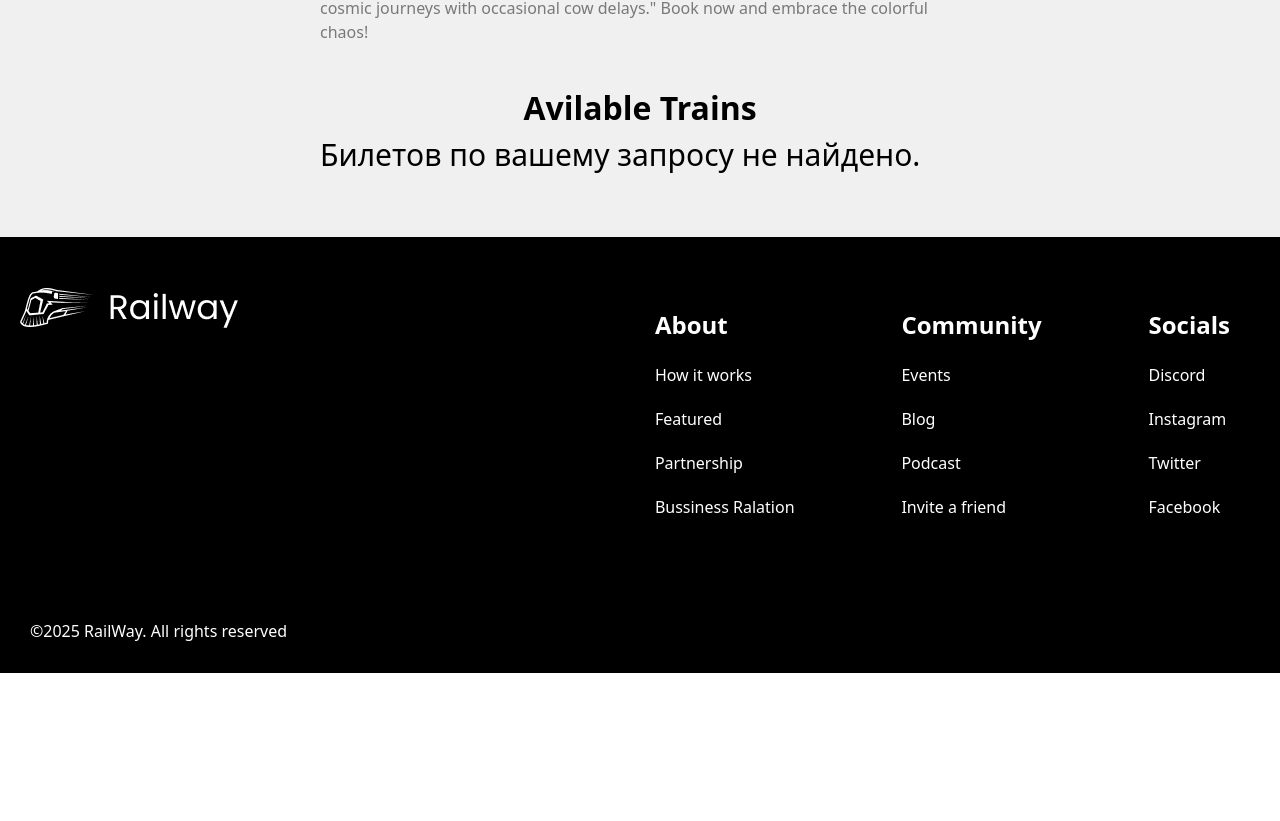
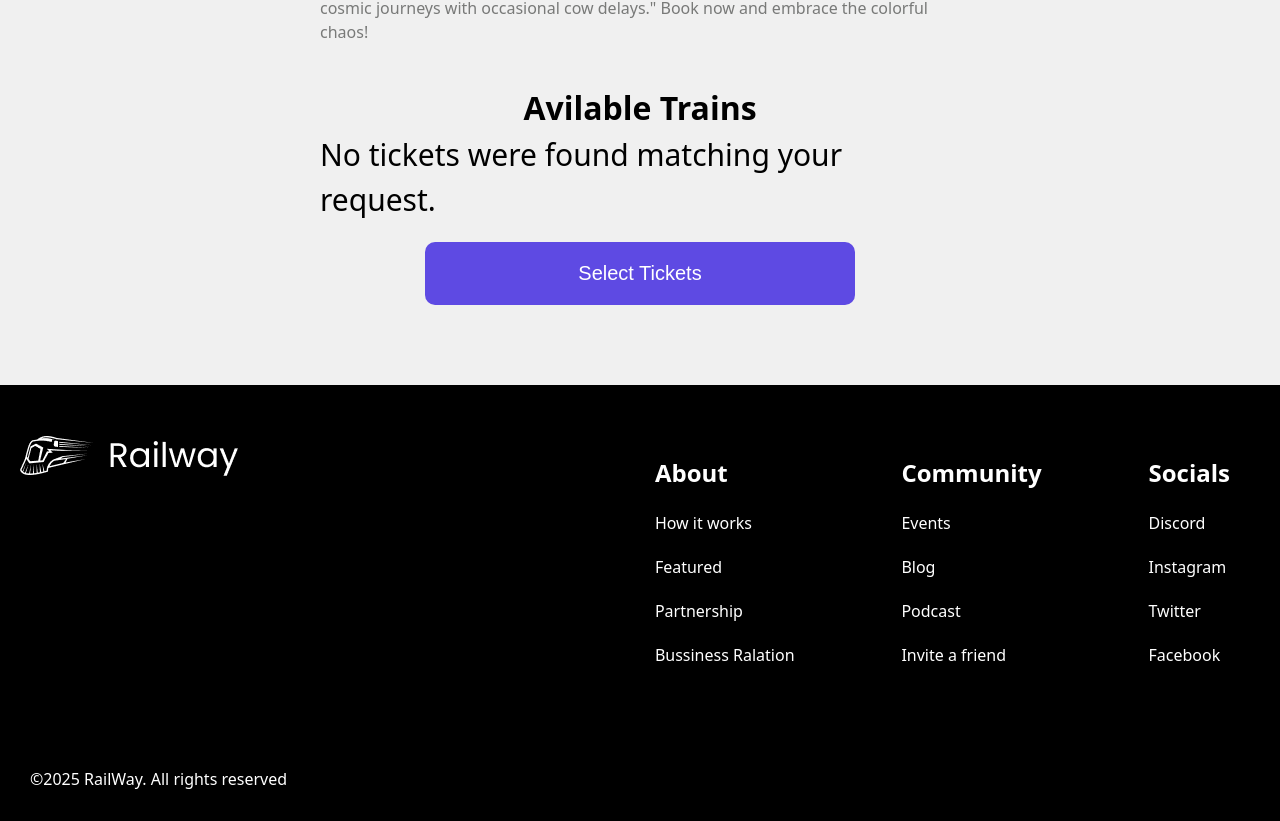
Before and after one commit to RiakhinEvgeniy/react-railway-tickets, a React (Vite) app in the folder railway-tickets/: page /search in a window 1280 px wide. Shown: the part 1154-1975 px from the top of the page. Before the commit the page ends 1827 px from the top, so only its background shows below. Built offline with nearby package versions, Linux system fonts and the light colour scheme; data requests are answered from the project's data file.

Commit message:
FEATURE: If no tickets are found, a return button appears to select a route.

```diff
--- a/railway-tickets/src/components/Buttons/SimpleButton.tsx
+++ b/railway-tickets/src/components/Buttons/SimpleButton.tsx
@@ -19,7 +19,7 @@ function SimpleButton(buttonProps: SimpleButtonProps) {
       navigate('/success');
     } else if (['payment-cancel', 'review-cancel'].includes(id)) {
       navigate(-1);
-    } else if (['success', 'success-cancel'].includes(id)) {
+    } else if (['success', 'success-cancel', 'no-tickets'].includes(id)) {
       navigate('/');
     }
   };
--- a/railway-tickets/src/pages/SearchResultsPage/SearchResultsPage.scss
+++ b/railway-tickets/src/pages/SearchResultsPage/SearchResultsPage.scss
@@ -71,6 +71,13 @@ $lightBackground: rgb(240, 240, 240);
       flex-direction: column;
       justify-content: center;
     }
+
+    &_no-tickets {
+      width: 100%;
+      display: flex;
+      flex-direction: column;
+      align-items: center;
+    }
   }
 }
 
--- a/railway-tickets/src/pages/SearchResultsPage/SearchResultsPage.tsx
+++ b/railway-tickets/src/pages/SearchResultsPage/SearchResultsPage.tsx
@@ -16,6 +16,7 @@ import {
 import filterTicketsByCities from '../../util/filterTickets';
 import loadFoodsDataFromDB from '../../util/loadFoodsData';
 import './SearchResultsPage.scss';
+import SimpleButton from '../../components/buttons/SimpleButton';
 
 function SearchResultsPage() {
   const initialFormData = useSelector((state: RootState) => state.formData);
@@ -53,8 +54,6 @@ function SearchResultsPage() {
   const changeDisplayGeneralCard = () => {
     setIsDisplayGeneralCard(!isDisplayGeneralCard);
   };
-
-  console.log(isDisplayGeneralCard);
 
   return (
     <div className="search-page">
@@ -152,13 +151,26 @@ function SearchResultsPage() {
                 <GeneralCard key={ticket.id} ticketData={ticket} />
               ))
             ) : (
-              <p style={{ color: 'black', fontSize: '30px' }}>
-                Билетов по вашему запросу не найдено.
-              </p>
+              <div className="search-page__wraper_no-tickets">
+                <p style={{ color: 'black', fontSize: '30px' }}>
+                  No tickets were found matching your request.
+                </p>
+                <SimpleButton
+                  id="no-tickets"
+                  className="blue"
+                  text="Select Tickets"
+                  type="button"
+                />
+              </div>
             )}
           </div>
         ) : (
-          <button className="btn-show-tickets" onClick={changeDisplayGeneralCard}>Show Tickets</button>
+          <button
+            className="btn-show-tickets"
+            onClick={changeDisplayGeneralCard}
+          >
+            Show Tickets
+          </button>
         )}
       </div>
       <Footer />
```
